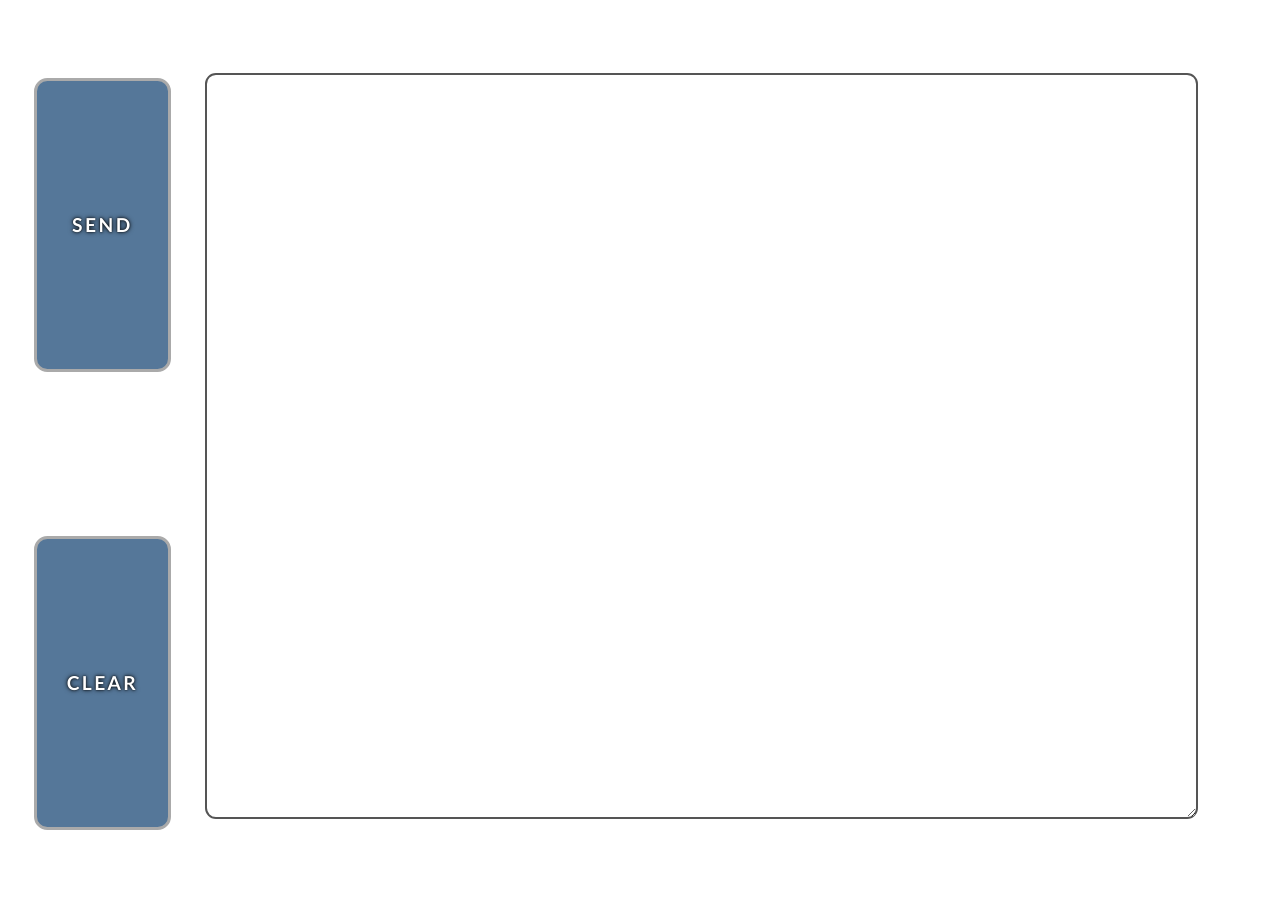
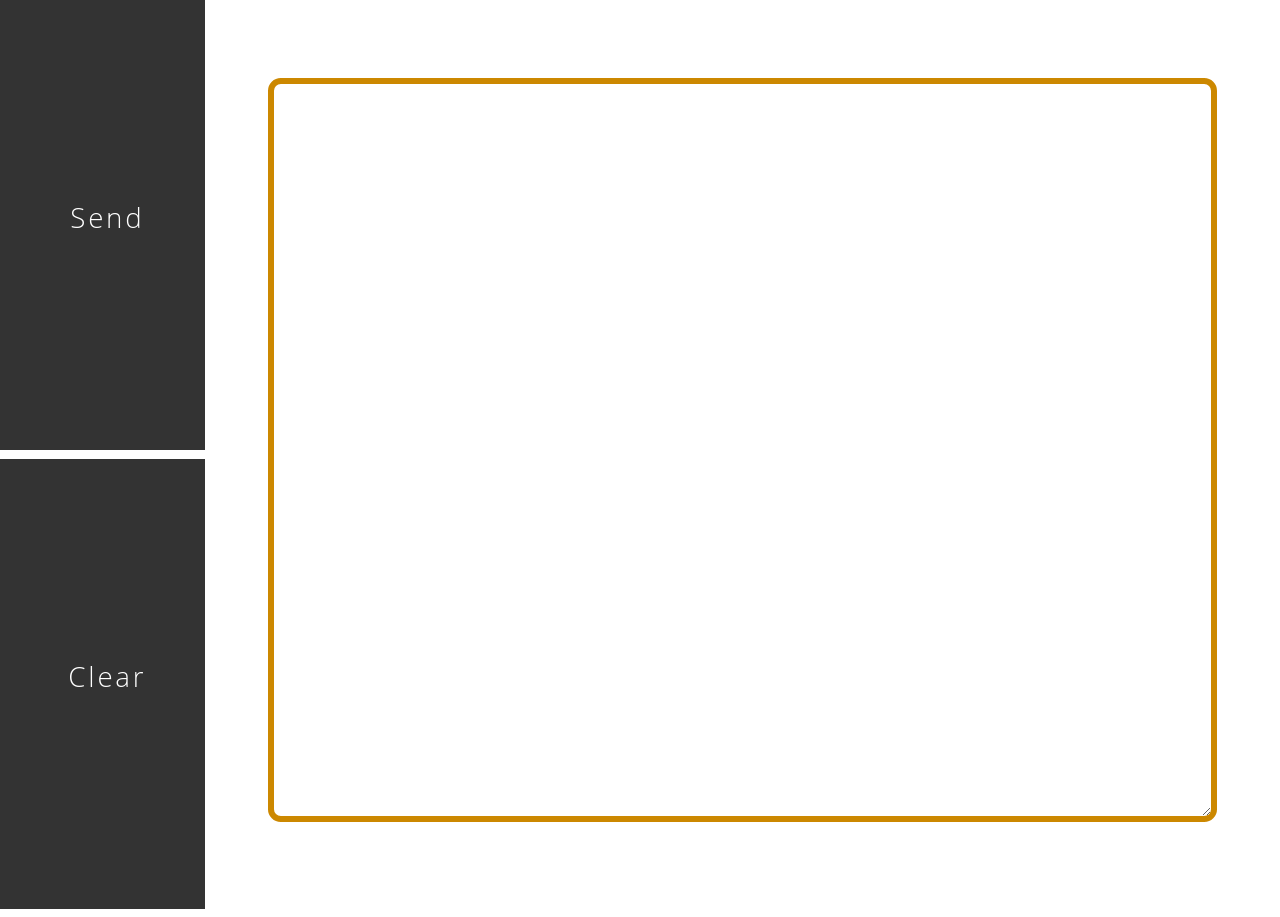
Before and after one commit to moutend/ORTClip, a Jekyll site: the page built from playground/index.md, in a window 1280 px wide. Built offline with Jekyll 4.4.1, drawn with Linux system fonts in a browser that asks for light colours.

Commit message:
Update CSS and HTML

```diff
--- a/playground/_scss/theme1.scss
+++ b/playground/_scss/theme1.scss
@@ -1,16 +1,59 @@
 * {
-  font-family:  'Trebuchet MS','Helvetica', 'Hiragino Kaku Gothic Pro', Meiryo;
+  font-family: 'Open Sans Light', Helvetica, 'Hiragino Kaku Gothic Pro', Meiryo, Arial, sans-serif;
   line-height: 172%;
   margin: 0;
   padding: 0;
   text-decoration: none;
-  word-break: break-all;
-  word-wrap: break-word;
 }
+
 .expand {
   width: 100%;
   height: 100%;
 }
+
+#sendingMessage_screen {
+  h1 {
+    font-size: 320%;
+    font-weight: 100;
+    text-align: center;
+  }
+  div {
+    text-align: center;
+
+    #waiting {
+      display: inline-block;
+      font-size: 8em;
+    }
+  }
+}
+
+#sendMessage_screen {
+  h1 {
+    font-size: 320%;
+    font-weight: 100;
+    text-align: center;
+  }
+
+  #qrcode_and_url {
+    width: 100%;
+    text-align: center;
+
+    #QRCode {
+      display: inline-block;
+      vertical-align: middle;
+      padding: 1.5em;
+    }
+    input {
+      display: inline-block;
+      width: 64%;
+      padding: .125em .25em;
+      border: solid #777 .25em;
+      border-radius: .5em;
+      font-size: 256%;
+    }
+  }
+}
+
 .flex {
   display: -webkit-flex;
   display: flex;
@@ -31,20 +74,19 @@
       div {
         display: table-cell;
         vertical-align: middle;
+        height: 100%;
 
         textarea {
-          width: 90%;
+          display: block;
+          width: 86%;
           height: 80%;
           padding: .25em;
           margin: 0 auto;
-          border: solid 2px #555;
-          border-radius: .25em;
+          border: solid .25em #C80;
+          border-radius: .5em;
           font-family: "Source Code Pro", "Liberation Mono", Consolas, Courier, monospace, sans-serif;
           white-space: pre;
-        }
-        #textarea_message {
-          font-size: 272%;
-          letter-spacing: .125em;
+          font-size: 160%;
         }
       }
     }
@@ -55,40 +97,41 @@
     width: 16%;
     height: 100%;
 
-    .flex-menu-2 {
+    .flex-menu-1, .flex-menu-2 {
       height: 100%;
 
       button {
         width: 100%;
-        height: 50%;
         border: none;
-        background-color: #FFF;
+        background-color: #333;
+        color: #FFF;
 
         div {
           display: table;
           width: 64%;
           height: 64%;
           margin: 0 auto;
-          background-color: #579;
-          color: #FFF;
-          border-radius: 1em;
-          border: solid 3px #AAA;
 
           span {
             display: table-cell;
             vertical-align: middle;
-            text-transform: uppercase;
-            text-shadow: 0 0 .125em #000, 0 0 .25em rgba(0, 0, 0, 0.75);
-            font-size: 144%;
-            letter-spacing: .125em;
-            font-weight: bold;
+            font-size: 208%;
+            letter-spacing: .1em;
+
+            i {
+              display: inline-block;
+              font-size: 144%;
+            }
+
+            p {
+              display: inline-block;
+              overflow: hidden;
+            }
           }
         }
       }
       button:active {
-        div {
-          background-color: #89E;
-        }
+        background-color: #89E;
       }
       button#pro {
         div {
@@ -96,9 +139,27 @@
         }
       }
     }
+    .flex-menu-1 {
+      button {
+        height: 100%;
+      }
+    }
+    .flex-menu-2 {
+      button {
+        height: 50%;
+      }
+    }
   }
 }
 @media screen and (max-aspect-ratio: 4/3) {
+  #sendMessage_screen {
+    #qrcode_and_url {
+      input {
+        width: 86%;
+        font-size: 160%;
+      }
+    }
+  }
   .flex {
     -webkit-flex-direction: column;
     flex-direction: column;
@@ -122,6 +183,11 @@
 
           div {
             width: 86%;
+            span {
+              p {
+                margin-right: 1em;
+              }
+            }
           }
         }
       }
--- a/playground/index.md
+++ b/playground/index.md
@@ -1,7 +1,7 @@
 ---
 layout: default
 ---
-<section id="send_screen" class="expand">
+<section id="editMessage_screen" class="expand">
   <div class="flex">
     <div class="flex-body">
       <div class="textarea-container">
@@ -14,21 +14,74 @@ layout: default
       <div class="flex-menu-2">
         <button id="button_send">
           <div>
-            <span>Send</span>
+            <span>
+              <i class="fa fa-send"></i>
+              <p>Send</p>
+            </span>
           </div>
         </button><button id="button_clear">
           <div>
-            <span>Clear</span>
+            <span>
+              <i class="fa fa-eraser"></i>
+              <p>Clear</p>
+            </span>
+          </div>
+        </button>
+      </div>
+    </div>
+  </div>
+  <textarea style="display: none;" id="hidden_hash"></textarea>
+</section>
+
+<section id="sendingMessage_screen" class="expand" style="display:none;">
+  <h1>
+    Please wait.
+  </h1>
+  <div>
+    <i id="waiting" class="fa fa-spinner fa-pulse"></i>
+  </div>
+</section>
+
+<section id="sendMessage_screen" class="expand" style="display:none;">
+  <h1>
+    Your URL:
+  </h1>
+  <div id="qrcode_and_url">
+    <div id="QRCode"></div>
+    <input id="input_uri" readonly />
+  </div>
+</section>
+
+<section id="recieveMessage_screen" class="expand" style="display:none;">
+  <div class="flex">
+    <div class="flex-body">
+      <div class="textarea-container">
+        <div>
+          <textarea id="textarea_recieve" readonly></textarea>
+        </div>
+      </div>
+    </div>
+    <div class="flex-menu">
+      <div class="flex-menu-1">
+        <button id="button_copy">
+          <div>
+            <span>
+              <i class="fa fa-clipboard"></i>
+              <p>Copy</p>
+            </span>
           </div>
         </button>
       </div>
     </div>
   </div>
 </section>
-<section id="sent_screen" class="expand" style="display:none;">
-  <h2>
-    <p>Share this URL:</p>
-    <span id="uri"></span>
+
+<section id="error_screen" class="expand" style="display:none;">
+  <h1>
+    Ooops!
+  </h1>
+  <p>
+    The error message is below:
   </h2>
-  <textarea style="display: none;" id="hidden_hash"></textarea>
+  <textarea id="textarea_error" readonly></textarea>
 </section>
```
